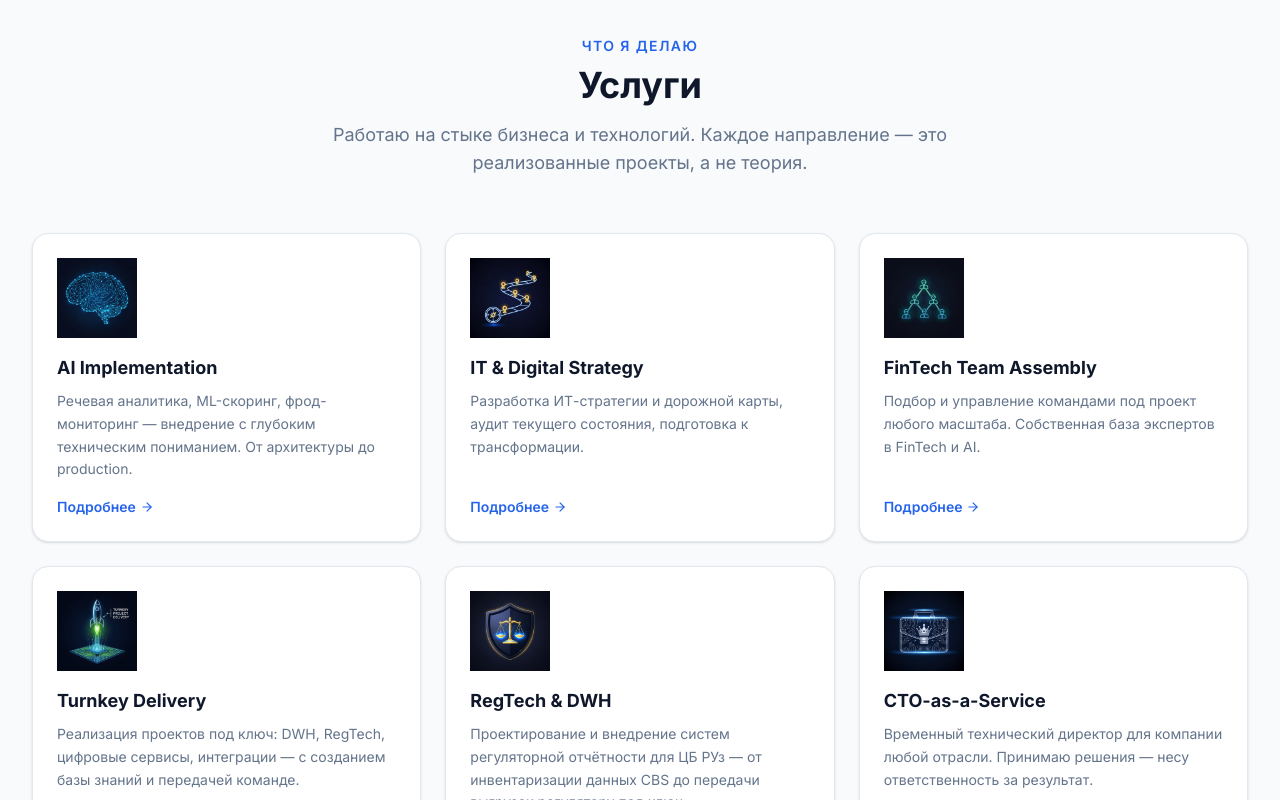
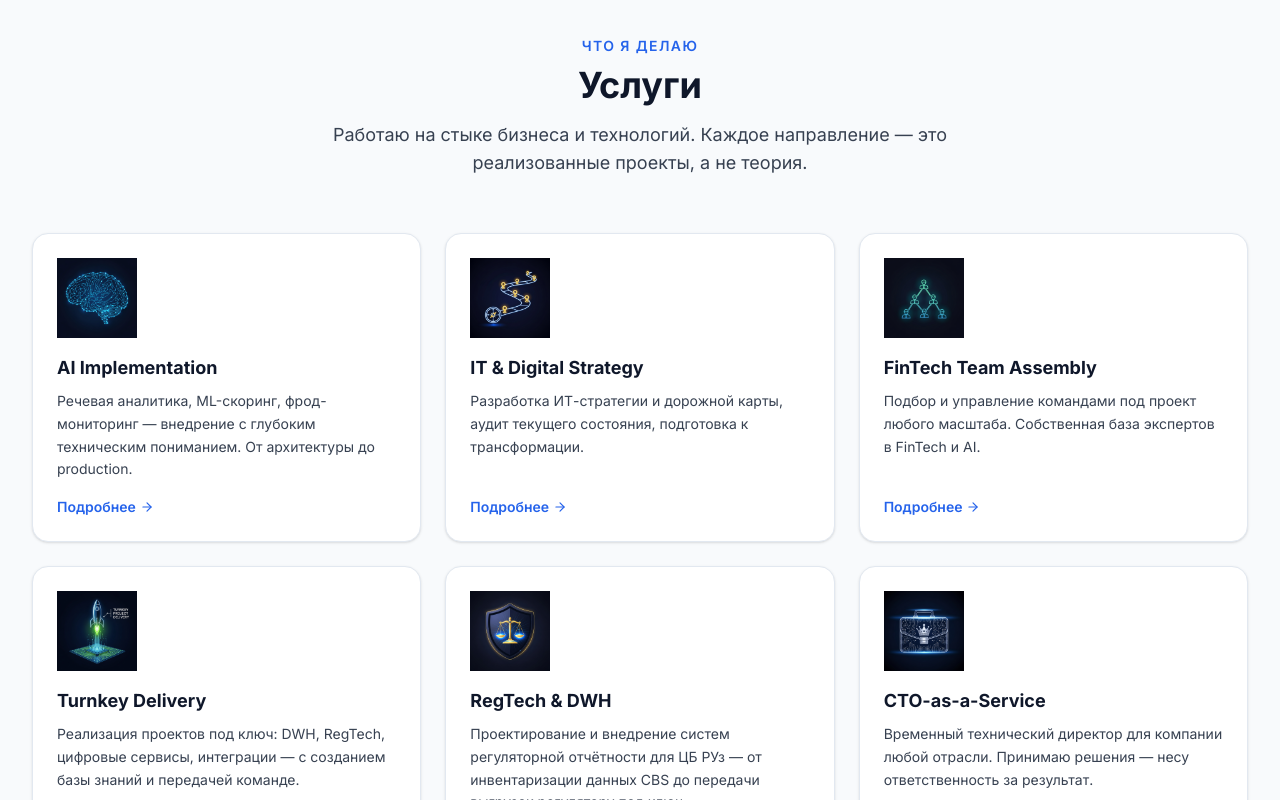
Before and after one commit to pavelypopov-droid/pavel-popov, a Next.js app: page / in a window 1280 px wide. Shown: the part 1040-1840 px from the top of the page. Built offline with nearby package versions, Linux system fonts and the light colour scheme; no server answers.

Commit message:
Services: darken description text #64748B → #374151 to match Partners
Co-Authored-By: Claude Sonnet 4.6 <noreply@anthropic.com>

```diff
--- a/components/sections/ServicesSection.tsx
+++ b/components/sections/ServicesSection.tsx
@@ -78,7 +78,7 @@ export default function ServicesSection({ lang = "ru" }: Props) {
           <h2 className="mt-2 text-3xl sm:text-4xl font-bold text-[#0F172A]">
             {tx.title}
           </h2>
-          <p className="mt-4 text-lg text-[#64748B] max-w-2xl mx-auto">
+          <p className="mt-4 text-lg text-[#374151] max-w-2xl mx-auto">
             {tx.subtitle}
           </p>
         </div>
@@ -104,7 +104,7 @@ export default function ServicesSection({ lang = "ru" }: Props) {
                 </div>
                 <div>
                   <h3 className="text-lg font-bold text-[#0F172A] mb-2">{title}</h3>
-                  <p className="text-sm text-[#64748B] leading-relaxed">{description}</p>
+                  <p className="text-sm text-[#374151] leading-relaxed">{description}</p>
                 </div>
                 <Link
                   href={`${tx.servicesHref}#${service.id}`}
```
